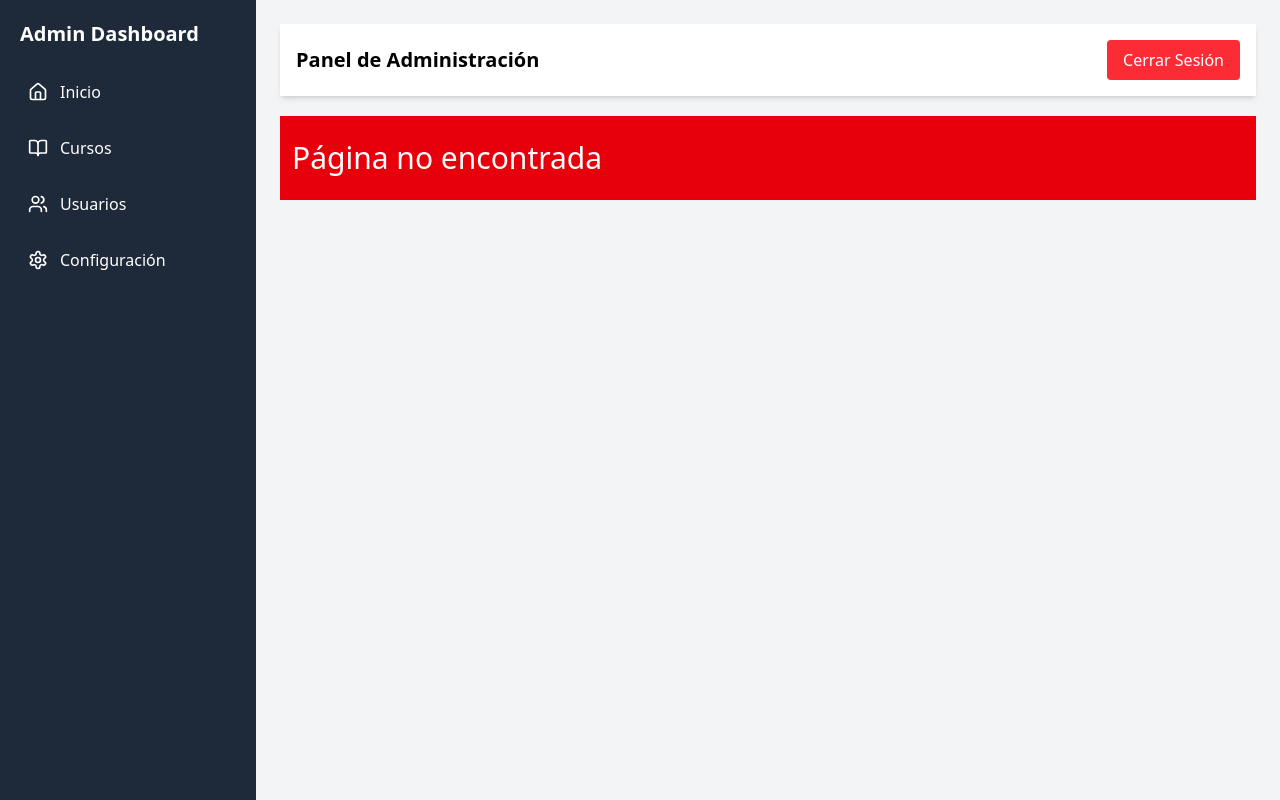
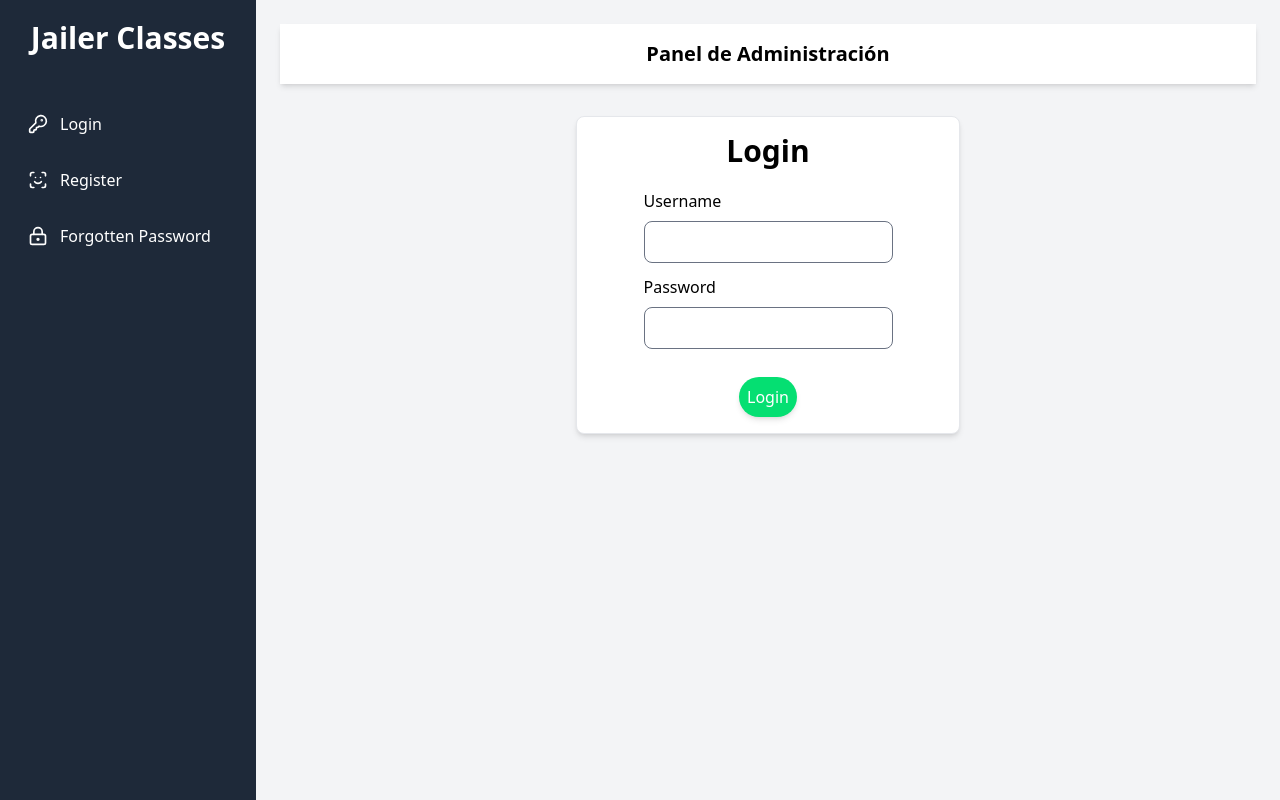
Before and after one commit to farboledafalla/app_jailer, a React (Vite) app: page /login in a window 1280 px wide. Built offline with nearby package versions, Linux system fonts and the light colour scheme.

Commit message:
Se crea el LayoutAuth y las Pages Login, Register y Logout

```diff
--- /dev/null
+++ b/src/Components/Header/HeaderAuth.jsx
@@ -0,0 +1,7 @@
+export const HeaderAuth = () => {
+   return (
+      <header className='bg-white shadow-md p-4 flex items-center justify-center'>
+         <h1 className='text-xl font-semibold'>Panel de Administración</h1>
+      </header>
+   );
+};
--- /dev/null
+++ b/src/Components/Layout/LayoutAuth.jsx
@@ -0,0 +1,20 @@
+import { SidebarAuth } from '../Sidebar/SidebarAuth';
+import { HeaderAuth } from '../Header/HeaderAuth';
+
+import PropTypes from 'prop-types';
+
+export const LayoutAuth = ({ children }) => {
+   return (
+      <div className='flex'>
+         <SidebarAuth />
+         <div className='flex-1 p-6 bg-gray-100 min-h-screen '>
+            <HeaderAuth />
+            <div className='flex justify-center items-center'>{children}</div>
+         </div>
+      </div>
+   );
+};
+
+LayoutAuth.propTypes = {
+   children: PropTypes.object,
+};
--- /dev/null
+++ b/src/Components/Sidebar/SidebarAuth.jsx
@@ -0,0 +1,38 @@
+import { Link } from 'react-router-dom';
+import { KeyRound, ScanFace, LockKeyhole } from 'lucide-react';
+
+export const SidebarAuth = () => {
+   return (
+      <aside className='w-64 bg-gray-800 text-white h-screen p-5'>
+         <h2 className='text-3xl font-bold mb-6 text-center'>Jailer Classes</h2>
+         <nav className='mt-12'>
+            <ul>
+               <li className='mb-4'>
+                  <Link
+                     to='/login'
+                     className='flex items-center gap-3 p-2 rounded hover:bg-gray-700'
+                  >
+                     <KeyRound size={20} /> Login
+                  </Link>
+               </li>
+               <li className='mb-4'>
+                  <Link
+                     to='/register'
+                     className='flex items-center gap-3 p-2 rounded hover:bg-gray-700'
+                  >
+                     <ScanFace size={20} /> Register
+                  </Link>
+               </li>
+               <li className='mb-4'>
+                  <Link
+                     to='/forgotten'
+                     className='flex items-center gap-3 p-2 rounded hover:bg-gray-700'
+                  >
+                     <LockKeyhole size={20} /> Forgotten Password
+                  </Link>
+               </li>
+            </ul>
+         </nav>
+      </aside>
+   );
+};
--- /dev/null
+++ b/src/Pages/Auth/Login.jsx
@@ -0,0 +1,55 @@
+import { LayoutAuth } from '../../Components/Layout/LayoutAuth';
+
+export const Login_ = () => {
+   return (
+      <LayoutAuth>
+         <div className='bg-white my-8 p-4 rounded-lg shadow-md border border-gray-200 hover:shadow-lg transition w-96'>
+            <div className='flex flex-col justify-center items-center'>
+               <h1 className='text-3xl font-extrabold mb-5'>Login</h1>
+               <form onSubmit=''>
+                  <div>
+                     <label className='flex flex-col'>
+                        Username
+                        <input
+                           type='text'
+                           id='username'
+                           // value={username}
+                           // onChange={(e) => setUsername(e.target.value)}
+                           required
+                           autoComplete='username'
+                           // ref={usernameRef}
+                           className='border border-gray-500 p-2 mt-2 mb-3 rounded-lg focus:outline-none focus:border-indigo-500'
+                        />
+                     </label>
+                  </div>
+                  <div>
+                     <label className='flex flex-col'>
+                        Password
+                        <input
+                           type='password'
+                           id='password'
+                           // value={password}
+                           // onChange={(e) => setPassword(e.target.value)}
+                           required
+                           autoComplete='current-password'
+                           className='border border-gray-500 p-2 mt-2 mb-3 rounded-lg focus:outline-none focus:border-indigo-500'
+                        />
+                     </label>
+                  </div>
+                  <div className='flex justify-center items-center mt-4'>
+                     <button
+                        type='submit'
+                        className='bg-green-400 p-2 rounded-full text-white shadow-md hover:bg-green-600'
+                     >
+                        Login
+                     </button>
+                  </div>
+               </form>
+               {/* <div className='mt-6 text-center text-blue-500 underline underline-offset-2'>
+                  <NavLink to='/register'>Registrarme</NavLink>
+               </div> */}
+            </div>
+         </div>
+      </LayoutAuth>
+   );
+};
--- /dev/null
+++ b/src/Pages/Auth/Logout.jsx
@@ -0,0 +1,5 @@
+import { Navigate } from 'react-router-dom';
+
+export const Logout_ = () => {
+   return <Navigate to='/login' />;
+};
--- /dev/null
+++ b/src/Pages/Auth/Register.jsx
@@ -0,0 +1,55 @@
+import { LayoutAuth } from '../../Components/Layout/LayoutAuth';
+
+export const Register_ = () => {
+   return (
+      <LayoutAuth>
+         <div className='bg-white my-8 p-4 rounded-lg shadow-md border border-gray-200 hover:shadow-lg transition w-96'>
+            <div className='flex flex-col justify-center items-center'>
+               <h1 className='text-3xl font-extrabold mb-5'>Register</h1>
+               <form onSubmit=''>
+                  <div>
+                     <label className='flex flex-col'>
+                        Username
+                        <input
+                           type='text'
+                           id='username'
+                           // value={username}
+                           // onChange={(e) => setUsername(e.target.value)}
+                           required
+                           autoComplete='username'
+                           // ref={usernameRef}
+                           className='border border-gray-500 p-2 mt-2 mb-3 rounded-lg focus:outline-none focus:border-indigo-500'
+                        />
+                     </label>
+                  </div>
+                  <div>
+                     <label className='flex flex-col'>
+                        Password
+                        <input
+                           type='password'
+                           id='password'
+                           // value={password}
+                           // onChange={(e) => setPassword(e.target.value)}
+                           required
+                           autoComplete='current-password'
+                           className='border border-gray-500 p-2 mt-2 mb-3 rounded-lg focus:outline-none focus:border-indigo-500'
+                        />
+                     </label>
+                  </div>
+                  <div className='flex justify-center items-center mt-4'>
+                     <button
+                        type='submit'
+                        className='bg-green-400 p-2 rounded-full text-white shadow-md hover:bg-green-600'
+                     >
+                        Register
+                     </button>
+                  </div>
+               </form>
+               {/* <div className='mt-6 text-center text-blue-500 underline underline-offset-2'>
+                  <NavLink to='/register'>Registrarme</NavLink>
+               </div> */}
+            </div>
+         </div>
+      </LayoutAuth>
+   );
+};
```
Also changed, not shown: src/Routes/routes.jsx (+10 -0 lines).
